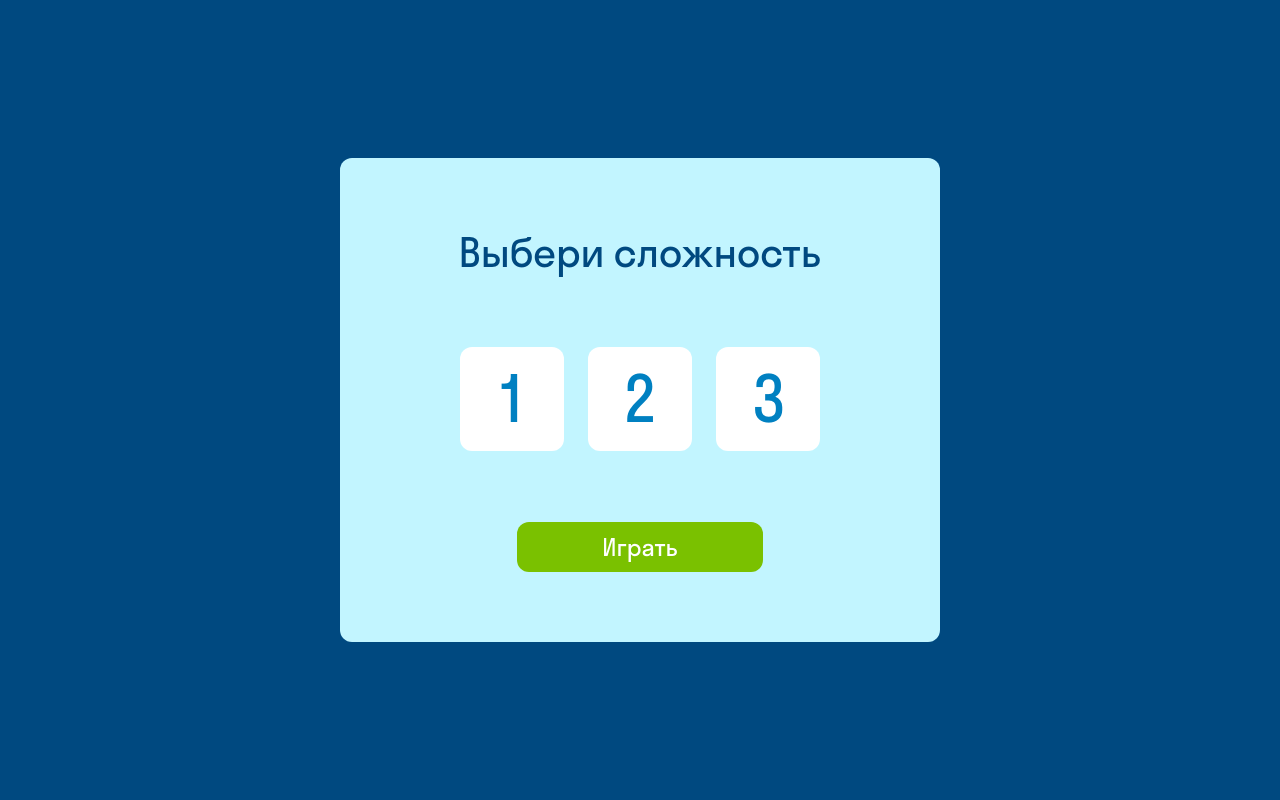
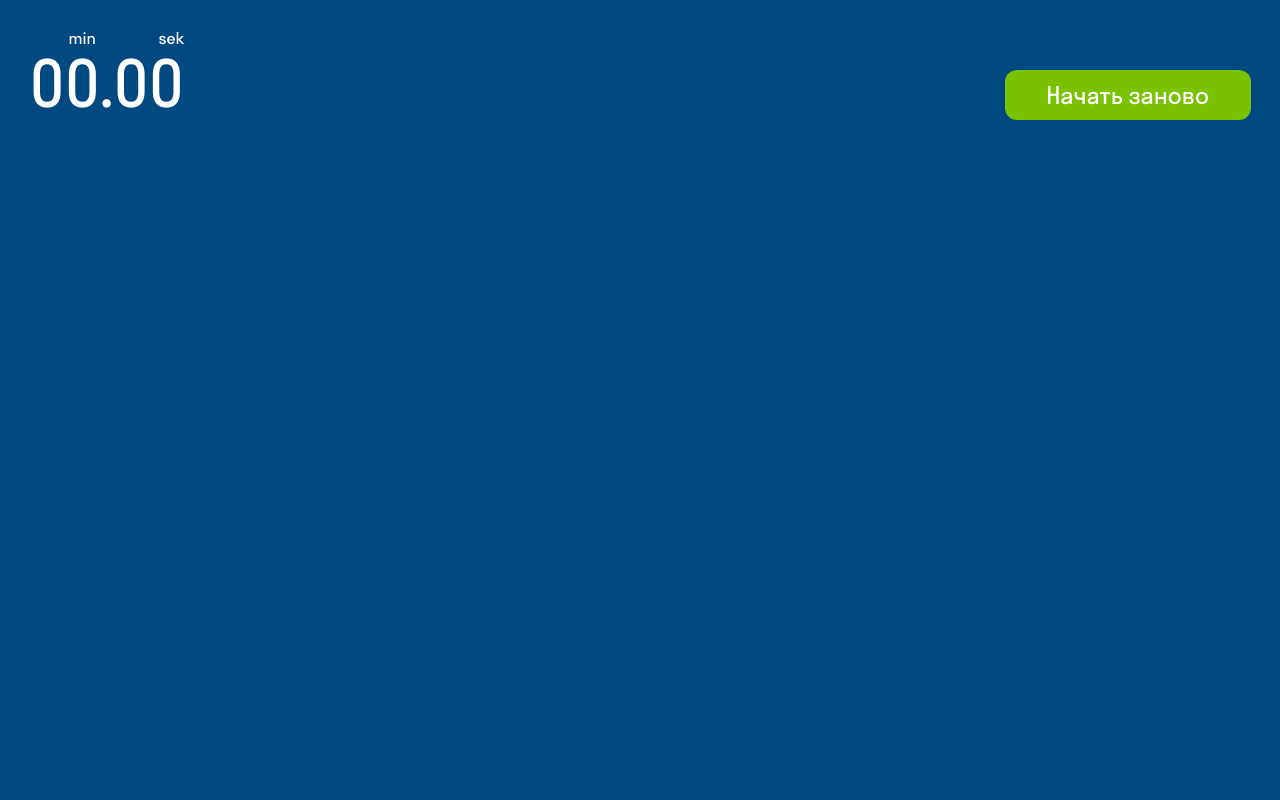
Before and after one commit to alexandrabakhar/cards, a website: page index.html in a window 1280 px wide. Drawn offline with Linux system fonts and the light colour scheme; files whose address does not match are found by name.

Commit message:
Hw3 (#5)
* added index.html

* added first screen

* added first screen

* Added js, created choosing the difficulty level.

* added 2, 3 screens

* fixed linting problems

```diff
--- a/JS/app.js
+++ b/JS/app.js
@@ -1,3 +1,37 @@
-window.application = {
-    level: '',
-}
+// window.application = {
+//     level: '',
+//     blocks: {
+//         'difficulty-heading': renderDifficultyHeading,
+//         'difficulty-levels-radio': renderDifficultyLevelsRadio,
+//         'difficulty-btn': renderDifficultyBtn,
+//         'game-clock': renderGameClock,
+//         'game-btn': renderGameBtn,
+//     },
+//     screens: {
+//         difficulty: renderDifficultyScreen,
+//         game: renderGameScreen,
+//     },
+//     renderScreen: function (screenName) {
+//         this.timers.forEach((timer) => {
+//             clearInterval(timer);
+//         });
+
+//         this.timers = [];
+
+//         if (!this.screens[screenName]) {
+//             console.log(`Такого поля '${screenName}' нет!`);
+//             return;
+//         }
+//         this.screens[screenName]();
+//     },
+//     renderBlock: function (blockName, container) {
+//         if (!this.blocks[blockName]) {
+//             console.log(`Такого поля '${blockName}' нет!`);
+//             return;
+//         }
+//         this.blocks[blockName](container);
+//     },
+//     timers: [],
+// };
+
+// window.application.renderScreen('game');
--- /dev/null
+++ b/JS/blocks.js
@@ -0,0 +1,131 @@
+function renderDifficultyHeading(container) {
+    const heading = document.createElement('h2');
+    heading.classList.add('difficulty__heading');
+    heading.textContent = 'Выбери сложность';
+    container.appendChild(heading);
+}
+
+function renderDifficultyLevelsRadio(container) {
+    for (let i = 1; i <= 3; i++) {
+        const input = document.createElement('input');
+        input.setAttribute('id', `level${i}`);
+        input.setAttribute('value', `${i}`);
+        input.setAttribute('name', `levels`);
+        input.setAttribute('type', `radio`);
+        input.classList.add('difficulty__levels-radio');
+        container.appendChild(input);
+
+        const label = document.createElement('label');
+        label.setAttribute('for', `level${i}`);
+        label.textContent = `${i}`;
+        container.appendChild(label);
+    }
+}
+
+function renderDifficultyBtn(container) {
+    const btn = document.createElement('button');
+    btn.classList.add('difficulty__btn', 'btn');
+    btn.textContent = 'Играть';
+    container.appendChild(btn);
+}
+
+function renderGameClock(container) {
+    const box = document.createElement('div');
+    box.classList.add('game__clock-container');
+
+    const div = document.createElement('div');
+    div.classList.add('game__clock-text');
+
+    const min = document.createElement('span');
+    min.textContent = 'min';
+
+    const sek = document.createElement('span');
+    sek.textContent = 'sek';
+    const clock = document.createElement('h1');
+    clock.textContent = '00.00';
+    clock.classList.add('game__clock');
+
+    div.appendChild(min);
+    div.appendChild(sek);
+    box.appendChild(div);
+    box.appendChild(clock);
+
+    container.appendChild(box);
+}
+
+function renderGameBtn(container) {
+    const btn = document.createElement('button');
+    btn.classList.add('game__btn', 'btn');
+    btn.textContent = 'Начать заново';
+    container.appendChild(btn);
+}
+
+window.application = {
+    level: '',
+    blocks: {
+        'difficulty-heading': renderDifficultyHeading,
+        'difficulty-levels-radio': renderDifficultyLevelsRadio,
+        'difficulty-btn': renderDifficultyBtn,
+        'game-clock': renderGameClock,
+        'game-btn': renderGameBtn,
+    },
+    screens: {
+        difficulty: function renderDifficultyScreen() {
+            const content = document.querySelector('.content');
+
+            const form = document.createElement('form');
+            form.classList.add('block__difficulty');
+            content.appendChild(form);
+
+            // form.addEventListener('submit', selectGameLevel);
+
+            window.application.renderBlock('difficulty-heading', form);
+
+            const div = document.createElement('div');
+            div.classList.add('difficulty__levels');
+            form.appendChild(div);
+
+            window.application.renderBlock('difficulty-levels-radio', div);
+            window.application.renderBlock('difficulty-btn', form);
+        },
+        game: function renderGameScreen() {
+            const content = document.querySelector('.content');
+
+            content.classList.add('game__screen');
+
+            const header = document.createElement('header');
+            header.classList.add('game__header');
+            content.appendChild(header);
+
+            window.application.renderBlock('game-clock', header);
+            window.application.renderBlock('game-btn', header);
+
+            const main = document.createElement('main');
+            content.appendChild(main);
+            // window.application.screens['game']['renderGameScreen'];
+        },
+    },
+    renderScreen: function (screenName) {
+        this.timers.forEach((timer) => {
+            clearInterval(timer);
+        });
+
+        this.timers = [];
+
+        if (!this.screens[screenName]) {
+            console.log(`Такого поля '${screenName}' нет!`);
+            return;
+        }
+        this.screens[screenName]();
+    },
+    renderBlock: function (blockName, container) {
+        if (!this.blocks[blockName]) {
+            console.log(`Такого поля '${blockName}' нет!`);
+            return;
+        }
+        this.blocks[blockName](container);
+    },
+    timers: [],
+};
+
+window.application.renderScreen('game');
--- a/JS/events.js
+++ b/JS/events.js
@@ -1,15 +1,17 @@
-function selectGameLevel (event) {
-    event.preventDefault();
+// function selectGameLevel(event) {
+//     event.preventDefault();
 
-    const difficultyLevels = blockDifficulty.querySelector('.difficulty__levels');
+//     const difficultyLevels = blockDifficulty.querySelector(
+//         '.difficulty__levels'
+//     );
 
-    const selectedLevel = difficultyLevels.querySelector('input:checked');
-    if (!selectedLevel) {
-        console.log('Выберите уровень!');
-        return
-    }
+//     const selectedLevel = difficultyLevels.querySelector('input:checked');
+//     if (!selectedLevel) {
+//         console.log('Выберите уровень!');
+//         return;
+//     }
 
-    window.application.level = selectedLevel.value;
+//     window.application.level = selectedLevel.value;
 
-    document.body.textContent = '';
-}
+//     document.body.textContent = '';
+// }
--- a/JS/script.js
+++ b/JS/script.js
@@ -1,3 +1,3 @@
-const blockDifficulty = document.querySelector('.block__difficulty');
+// const blockDifficulty = document.querySelector('.block__difficulty');
 
-blockDifficulty.addEventListener('submit', selectGameLevel);
+// blockDifficulty.addEventListener('submit', selectGameLevel);
--- a/index.html
+++ b/index.html
@@ -8,7 +8,8 @@
 		<link rel="stylesheet" href="./styles/style.css" />
 	</head>
 	<body>
-		<form class="block__difficulty">
+		<div class="content"></div>
+		<!-- <form class="block__difficulty">
 			<h2 class="difficulty__heading">Выбери сложность</h2>
 			<div class="difficulty__levels">
                 <input class="difficulty__levels-radio" type="radio" name="levels" id="level1" value="1">
@@ -16,14 +17,15 @@
 
                 <input class="difficulty__levels-radio" type="radio" name="levels" id="level2" value="2">
                 <label for="level2">2</label>
-
                 <input class="difficulty__levels-radio" type="radio" name="levels" id="level3" value="3">
                 <label for="level3">3</label>
             </div>
 			<button class="difficulty__btn">Играть</button>
-		</form>
+		</form> -->
+		<script src="./JS/events.js"></script>
+		<script src="./JS/blocks.js"></script>
+		<script src="./JS/screens.js"></script>
+		<script src=".//JS/script.js"></script>
 		<script src="./JS/app.js"></script>
-		<script src="./JS/events.js"></script>
-		<script src=".//JS/script.js"></script>
 	</body>
 </html>
--- a/styles/style.scss
+++ b/styles/style.scss
@@ -14,6 +14,10 @@
 }
 
 body {
+    width: 100vw;
+    height: 100vh;
+}
+.content {
     width: 100vw;
     height: 100vh;
     background-color: #004980;
@@ -82,7 +86,7 @@ body {
     border: #004980 3px solid;
 }
 
-.difficulty__btn {
+.btn {
     font-family: 'StratosSkyeng';
     font-style: normal;
     font-weight: 400;
@@ -102,6 +106,62 @@ body {
     transition: all 0.3s linear;
     &:hover {
         background: #004980;
-
     }
 }
+
+.game__screen {
+    flex-direction: column;
+    justify-content: flex-start;
+}
+
+.game__header {
+    display: flex;
+    justify-content: space-between;
+    width: 100vw;
+    height: 15vh;
+    box-sizing: border-box;
+    padding-left: 2.3vw;
+    padding-right: 2.3vw;
+    align-items: flex-end;
+}
+
+.game__clock-container {
+    width: 155px;
+    // display: flex;
+    // flex-direction: column;
+}
+.game__clock-text {
+    display: flex;
+    align-items: flex-start;
+    height: 26px;
+    justify-content: space-between;
+}
+
+.game__clock-text > span {
+    font-family: 'StratosSkyeng';
+    font-style: normal;
+    font-weight: 400;
+    font-size: 16px;
+    line-height: 32px;
+    margin-left: 39px;
+    font-feature-settings: 'pnum' on, 'lnum' on;
+    text-align: end;
+
+    color: #ffffff;
+}
+
+.game__clock {
+    font-family: 'StratosSkyeng';
+    font-style: normal;
+    font-weight: 400;
+    font-size: 64px;
+    line-height: 72px;
+
+    color: #ffffff;
+    text-align: start;
+}
+
+main {
+    width: 100vw;
+    height: 85vh;
+}
```
Also changed, not shown: JS/screens.js (added, +33 -0 lines), package.json (added, +37 -0 lines), .eslintrc.json (added), .prettierrc.yaml (added), .stylelintrc.yml (added), JS/.stylelintrc.json (added), styles/style.css, 4 other files. Lines whose indentation alone changed are shown as unchanged.
